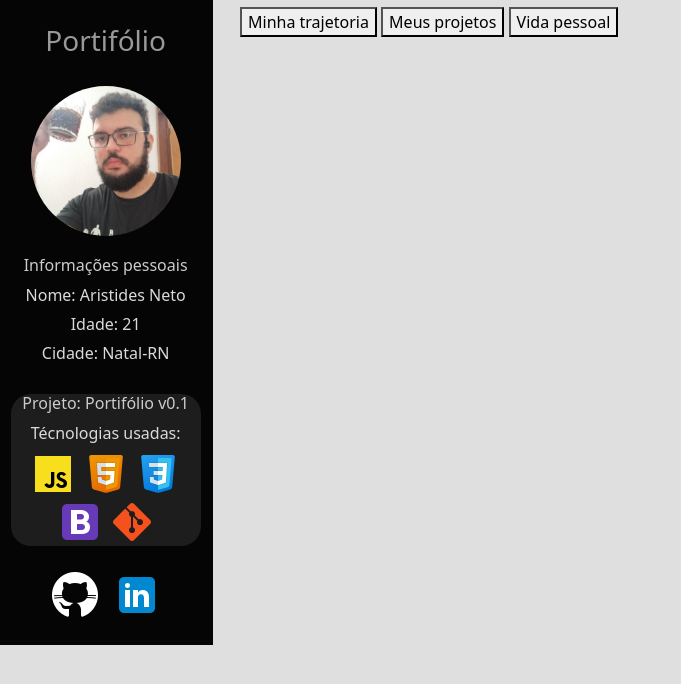
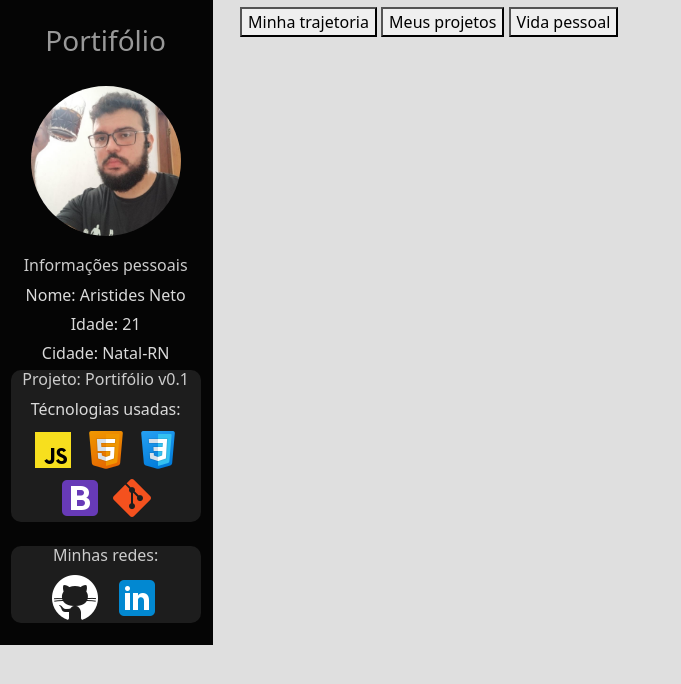
Before and after one commit to AristidesJBN/Portifolio-01, a plain HTML site: page index.html in a window 1280 px wide. Shown: the whole page, without its empty margins (0-681 px from the left). Drawn offline with nearby package versions, Linux system fonts and the light colour scheme.

Commit message:
atualização para um visual mais intuitivo

```diff
--- a/index.html
+++ b/index.html
@@ -18,7 +18,7 @@
             <p>Nome: Aristides Neto</p>
             <p>Idade: 21</p>
             <p>Cidade: Natal-RN</p>
-            <br>
+
             <div class="detalhes_portifolio">
                 <h6>Projeto: Portifólio v0.1</h6>
                 <p>Técnologias usadas:</p>
@@ -31,7 +31,8 @@
                 <img src="img/icons8-git-48.png" alt="icon-git">
             </div>
             <br>
-            <div class="social">
+            <div class="detalhes_portifolio">
+                <h6>Minhas redes:</h6>
                 <a class="social" href="https://github.com/AristidesJBN" target="_blank">
                     <img src="img/icons8-github-50.png" alt="icon-github">
                 </a>
--- a/style.css
+++ b/style.css
@@ -48,7 +48,7 @@ p {
 
 .detalhes_portifolio {
     background-color: #1d1d1d;
-    border-radius: 20px;
+    border-radius: 10px;
 }
 
 .social{
```
